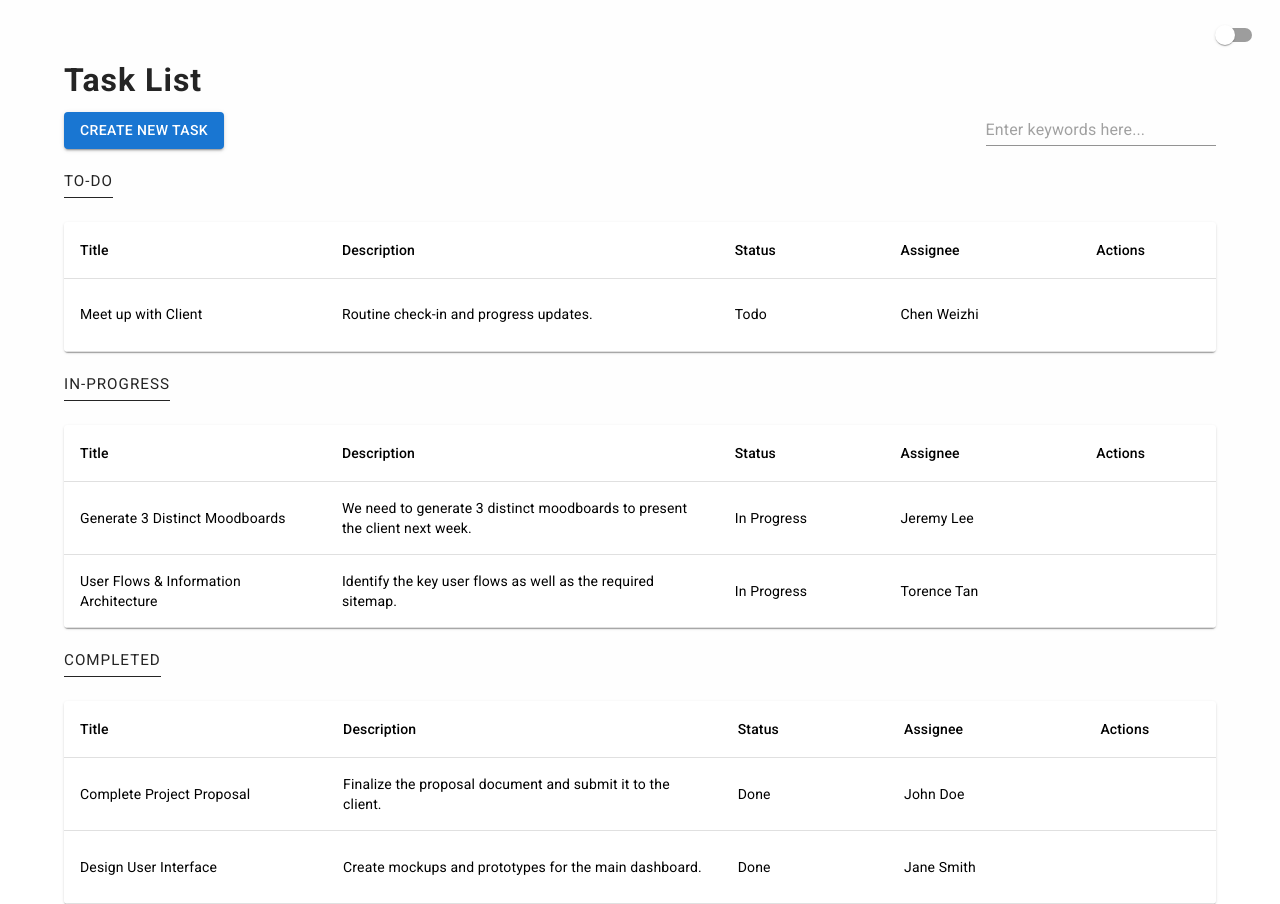
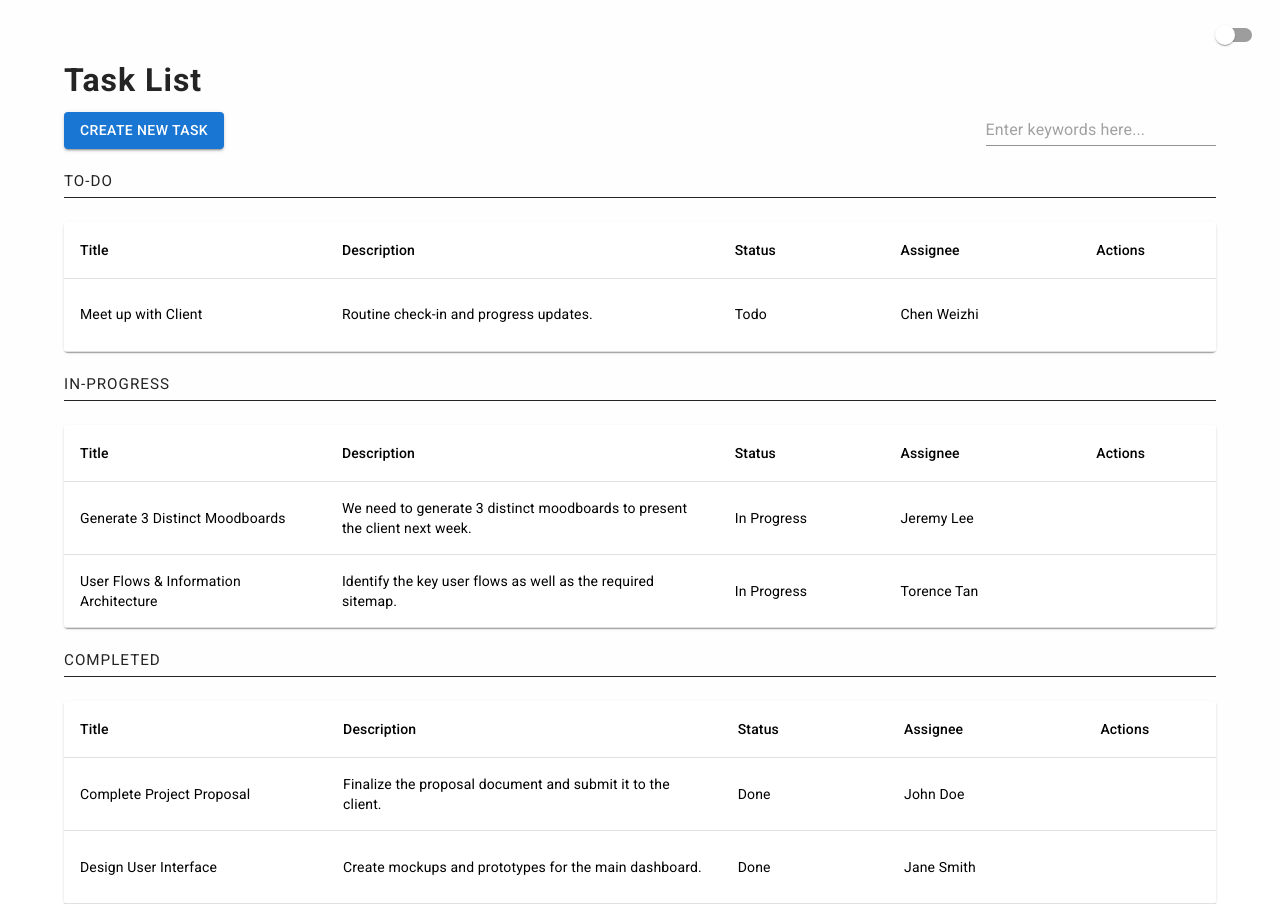
Before and after one commit to d2d-weizhi/project-flow, a React (Vite) app: page / in a window 1280 px wide. Built offline with nearby package versions, Linux system fonts and the light colour scheme; some icons are missing.

Commit message:
Update global.css

```diff
--- a/src/global.css
+++ b/src/global.css
@@ -45,7 +45,7 @@
 }
 
 h1 {
-  @apply py-2;
+  @apply py-2 w-full;
   font-size: 2.2rem;
   font-weight: 700;
   letter-spacing: 1px;
@@ -53,7 +53,7 @@ h1 {
 }
 
 h2 {
-  @apply py-2 mb-4;
+  @apply py-2 mb-4 w-full;
   font-size: 2rem;
   font-weight: 700;
   letter-spacing: 1px;
@@ -61,7 +61,7 @@ h2 {
 }
 
 h3 {
-  @apply py-1 mb-2 mt-4;
+  @apply py-1 mb-2 mt-4 w-full;
   font-size: 0.95rem;
   font-weight: 400;
   letter-spacing: 1px;
```
